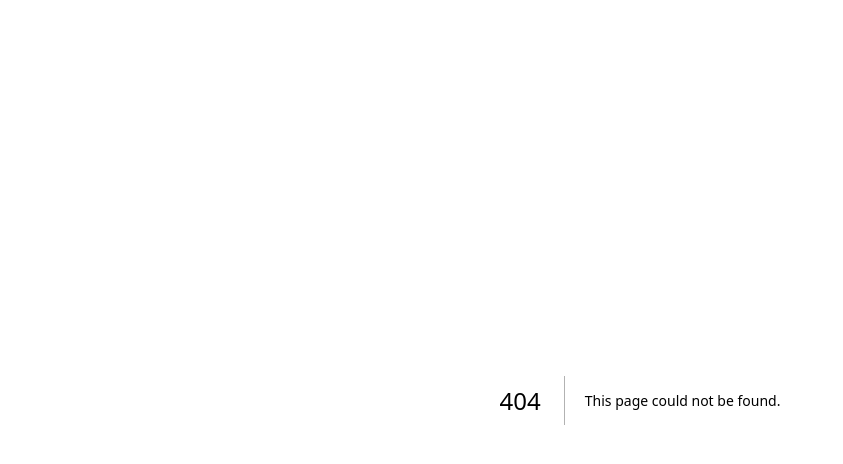
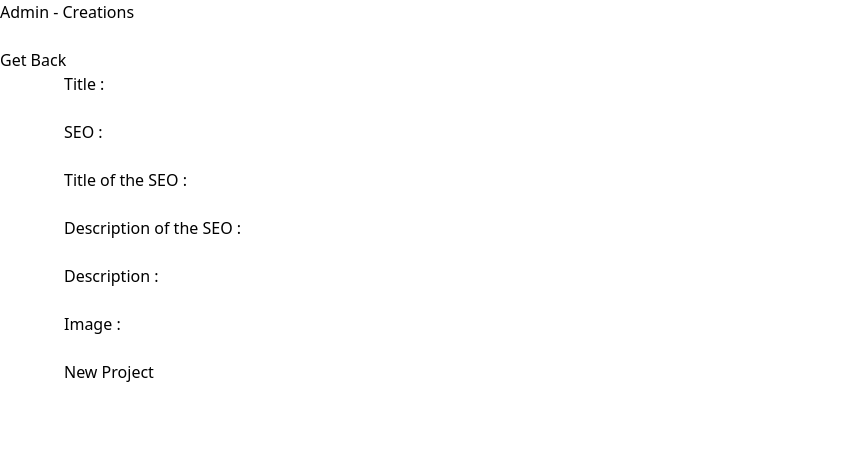
Before and after one commit to SakoSuta/portfolio, a Next.js app: page /admin/works/create in a window 1280 px wide. Before the commit this address had no page. Shown: the top 464 px of the page, without its empty margins (0-843 px from the left). Built offline with nearby package versions, Linux system fonts and the light colour scheme; no server answers; the database is empty.

Commit message:
avancement of update and other

```diff
--- a/pages/admin/index.tsx
+++ b/pages/admin/index.tsx
@@ -14,15 +14,12 @@ type Props = {
 export default function Works({ work }: Props){
     const [ message, setMessage ] = useState("");
     const [ works, setWorks ] = useState<IWork[] | null>(null);
-    const [ isLoading, setIsLoading ] = useState(false);
 
     useEffect(() => {
         fetch(`/api/works`)
         .then(response => response.json())
         .then((json) => {
-
             setWorks(json.works)
-            setIsLoading(false)
         })
     }, [])
 
@@ -30,28 +27,22 @@ export default function Works({ work }: Props){
             fetch(`/api/works/${id}`)
             .then(response => response.json())
             .then((json) => {
-
                 setWorks(json.works)
                 setMessage(`Le travail avec l'ID ${id} a été supprimé.`)
-                setIsLoading(false)
             })
 
 
     }
 
-    // if(!isLoading){
-    //     return <> <h2>Chargement</h2></>
-    // }
-
-
     if(works){
         return (
             <>
                 <header>
-                    <h1>Mes travaux</h1>
+                    <h1>Admin - All my Projects</h1>
+                    <br />
                 </header>
 
-                <Link href="/admin/works/create">Créer</Link>
+                <Link href="/admin/works/create">Create</Link>
 
                 {message && <p>{message}</p>}
 
@@ -61,20 +52,22 @@ export default function Works({ work }: Props){
                             <div className="card" key={work._id}>
                                 <Link href={`/admin/works/${work._id}`}>
                                     <div className="w-full p-5 text-white bg-black/50">
-                                        <h2 className="font-semibold text-lg mb-2.5">{work.title}</h2>
-                                        <p className="text-sm">{work.description}</p>
+                                        <h2 className="font-semibold text-lg mb-2.5">Title : {work.title}</h2>
+                                        <p className="text-sm">Title of the SEO : {work.seo.title}</p>
+                                        <p className="text-sm">Description of the SEO : {work.seo.description}</p>
+                                        <p className="text-sm">Description : {work.description}</p>
+                                        <p className="text-sm">Image : {work.coverImage}</p>
                                     </div>
                                 </Link>
                                 <div>
-                                <Link href={`/admin/works/update/${work._id}`}>Modifier</Link>
-                                    <button onClick={() => deleteWork(work._id)}>Supprimer</button>
+                                <Link href={`/admin/works/update/${work._id}`}>Modif</Link>
+                                <span> || </span>
+                                    <button onClick={() => deleteWork(work._id)}>Delete</button>
                                 </div>
                             </div>
                          ))}
                     </div>
                 </section>
-
-                <Link href="/admin/works/create">Créer</Link>
             </>
         )
     }
--- /dev/null
+++ b/pages/admin/works/create.tsx
@@ -0,0 +1,87 @@
+import { GetServerSideProps } from 'next'
+import { IWork } from '@/@types/mongodb-types'
+import { NextPage } from "next"
+// import useSWR, {Fetcher} from 'swr'
+import Link from "next/link"
+import { useEffect, useState } from 'react'
+
+
+
+type Props = {
+    work: IWork[];
+}
+
+export default function Works({ work }: Props){
+    const [ message, setMessage ] = useState("");
+    const [ works, setWorks ] = useState<IWork[] | null>(null);
+    const [ isLoading, setIsLoading ] = useState(false);
+
+    useEffect(() => {
+        fetch(`/api/works`)
+        .then(response => response.json())
+        .then((json) => {
+
+            setWorks(json.works)
+            setIsLoading(false)
+        })
+    }, [])
+
+    const deleteWork = async(id: string) => {
+            fetch(`/api/works/${id}`)
+            .then(response => response.json())
+            .then((json) => {
+
+                setWorks(json.works)
+                setMessage(`Le travail avec l'ID ${id} a été supprimé.`)
+                setIsLoading(false)
+            })
+
+
+    }
+
+    // if(!isLoading){
+    //     return <> <h2>Chargement</h2></>
+    // }
+
+
+    if(works){
+        return (
+            <>
+                <header>
+                    <h1>Admin - Creations</h1>
+                    <br />
+                </header>
+
+                <Link href="/admin">Get Back</Link>
+
+                {message && <p>{message}</p>}
+
+                <section className="w-full px-[5vw] pb-[5vw]">
+                    <div className="w-full box-border grid grid-cols-3 gap-[20px]">
+                        <form action="POST">
+                            <label htmlFor="">Title :</label><br />
+                            <input type="text" name='title'/><br />
+
+                            <label htmlFor="">SEO :</label><br />
+                            <input type="text" name='seo'/><br />
+
+                                <label htmlFor="">Title of the SEO :</label><br />
+                                <input type="text" name='title'/><br />
+
+                                <label htmlFor="">Description of the SEO :</label><br />
+                                <input type="text" name='description'/><br />
+
+                            <label htmlFor="">Description :</label><br />
+                            <input type="text" name='description'/><br />
+
+                            <label htmlFor="">Image :</label><br />
+                            <input type="text" name='coverImage'/><br />
+
+                            <button type='submit'>New Project</button>
+                        </form>
+                    </div>
+                </section>
+            </>
+        )
+    }
+}
--- /dev/null
+++ b/pages/admin/works/update/[_id].tsx
@@ -0,0 +1,75 @@
+import { GetServerSideProps } from 'next'
+import { IWork } from '@/@types/mongodb-types'
+import { NextPage } from "next"
+// import useSWR, {Fetcher} from 'swr'
+import Link from "next/link"
+import { useEffect, useState } from 'react'
+import { useRouter } from 'next/router'
+
+
+
+type Props = {
+    work: IWork[];
+}
+
+export default function Works({ work }: Props){
+    const [ message, setMessage ] = useState("");
+    const [ works, setWorks ] = useState<IWork[] | null>(null);
+    const [ isLoading, setIsLoading ] = useState(false);
+    const router = useRouter()
+    const { _id } = router.query
+
+    useEffect(() => {
+        fetch(`/api/works/${ _id }`)
+        .then(response => response.json())
+        .then((json) => {
+
+            setWorks(json.works)
+            setIsLoading(false)
+        })
+    }, [])
+
+
+    if(works){
+        return (
+            <>
+                <header>
+                    <h1>Admin - Modifications Project</h1>
+                    <br />
+                </header>
+
+                <Link href="/admin">Get Back</Link>
+
+                {message && <p>{message}</p>}
+
+                <section className="w-full px-[5vw] pb-[5vw]">
+                    <div className="w-full box-border grid grid-cols-3 gap-[20px]">
+                        {works.map((work) => (
+                            <div className="card" key={work._id}>
+                                <form action="POST">
+                                    <label htmlFor="">Title :</label><br />
+                                    <input type="text" name='title' value={work.title}/><br /><br />
+
+                                    <label htmlFor="">SEO :</label><br />
+                                        <label htmlFor="">Title of the SEO :</label><br />
+                                        <input type="text" name='title' value={work.seo.title}/><br /><br />
+
+                                        <label htmlFor="">Description of the SEO :</label><br />
+                                        <input type="text" name='description' value={work.seo.description}/><br /><br />
+
+                                    <label htmlFor="">Description :</label><br />
+                                    <input type="text" name='description' value={work.description}/><br /><br />
+
+                                    <label htmlFor="">Image :</label><br />
+                                    <input type="text" name='coverImage' value={work.coverImage}/><br /><br />
+
+                                    <button type='submit'>Modif Project</button>
+                                </form>
+                            </div>
+                         ))}
+                    </div>
+                </section>
+            </>
+        )
+    }
+}
--- a/pages/components/Nav/index.tsx
+++ b/pages/components/Nav/index.tsx
@@ -11,9 +11,11 @@ function Navigation() {
                     <li><a href="/experience">Experiences</a></li>
                     <li><a href="/skills">Skills</a></li>
                 </ul>
-                <a href="/"><img src="/moon.svg" /></a>
-                <a href="/CV.pdf">Resume</a>
-                <a href="/contact">Contact Me</a>
+                <div className="flex justify-between">
+                    <a href="/"><img src="/moon.svg" /></a>
+                    <a href="/CV.pdf">Resume</a>
+                    <a href="/contact">Contact Me</a>
+                </div>
             </nav>
         </>
     )
```
